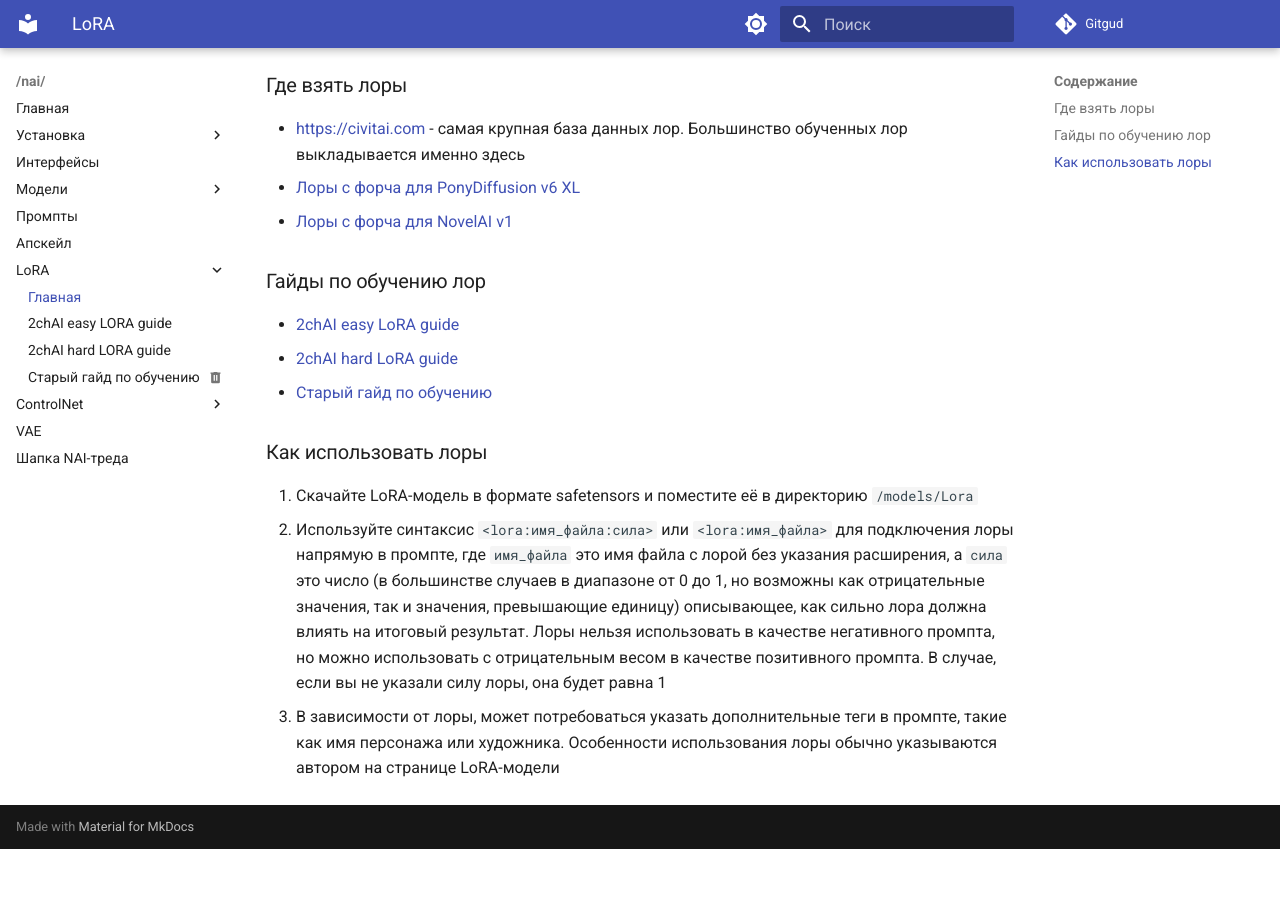
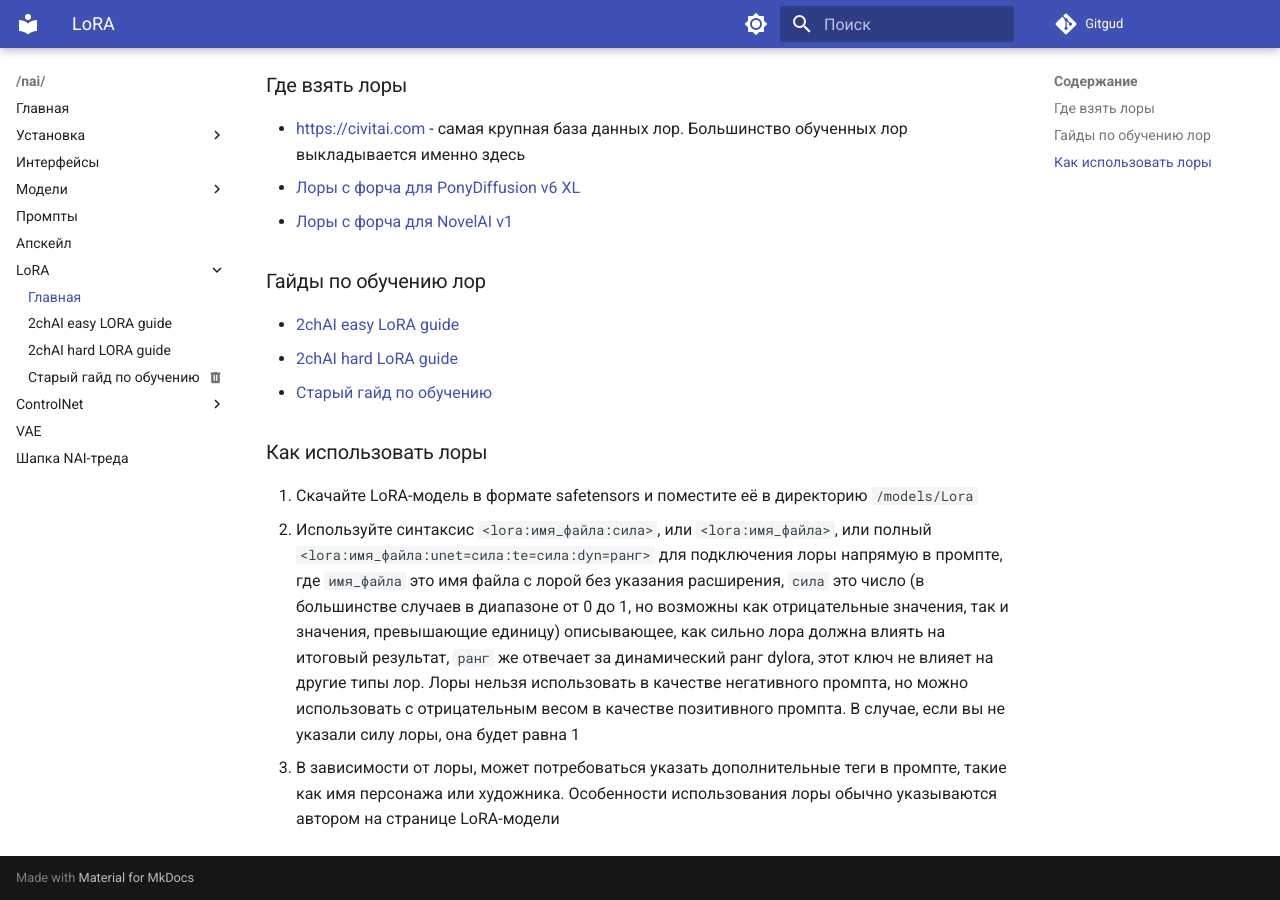
Before and after one commit to 2ch-ai/wiki, an MkDocs documentation site: the page built from docs/nai/lora/index.md, in a window 1280 px wide and 900 px high, scrolled down 671 px. Built offline with MkDocs 1.6.1 and Material for MkDocs 9.7.7, drawn with Linux system fonts in a browser that asks for light colours; before the commit the page ends 1520 px from its top, so only the background shows below that.

````diff
--- a/docs/nai/lora/index.md
+++ b/docs/nai/lora/index.md
@@ -31,5 +31,5 @@ title: LoRA
 ### Как использовать лоры
 
 1. Скачайте LoRA-модель в формате safetensors и поместите её в директорию `/models/Lora`
-2. Используйте синтаксис ```<lora:имя_файла:сила>``` или ```<lora:имя_файла>``` для подключения лоры напрямую в промпте, где `имя_файла` это имя файла с лорой без указания расширения, а `сила` это число (в большинстве случаев в диапазоне от 0 до 1, но возможны как отрицательные значения, так и значения, превышающие единицу) описывающее, как сильно лора должна влиять на итоговый результат. Лоры нельзя использовать в качестве негативного промпта, но можно использовать с отрицательным весом в качестве позитивного промпта. В случае, если вы не указали силу лоры, она будет равна 1
+2. Используйте синтаксис ```<lora:имя_файла:сила>```, или ```<lora:имя_файла>```, или полный `<lora:имя_файла:unet=сила:te=сила:dyn=ранг>` для подключения лоры напрямую в промпте, где `имя_файла` это имя файла с лорой без указания расширения, `сила` это число (в большинстве случаев в диапазоне от 0 до 1, но возможны как отрицательные значения, так и значения, превышающие единицу) описывающее, как сильно лора должна влиять на итоговый результат, `ранг` же отвечает за динамический ранг dylora, этот ключ не влияет на другие типы лор. Лоры нельзя использовать в качестве негативного промпта, но можно использовать с отрицательным весом в качестве позитивного промпта. В случае, если вы не указали силу лоры, она будет равна 1
 3. В зависимости от лоры, может потребоваться указать дополнительные теги в промпте, такие как имя персонажа или художника. Особенности использования лоры обычно указываются автором на странице LoRA-модели
````
Also changed, not shown: docs/nai/prompts.md (+1 -1 lines).
